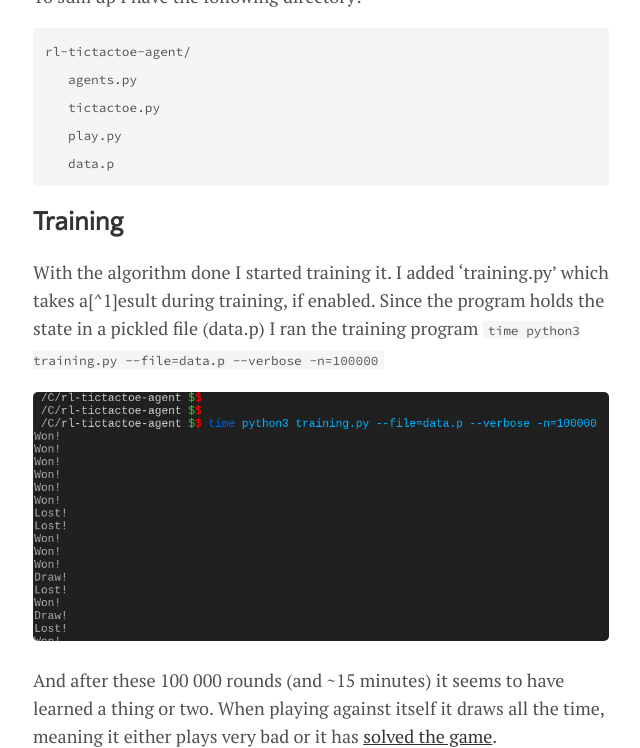
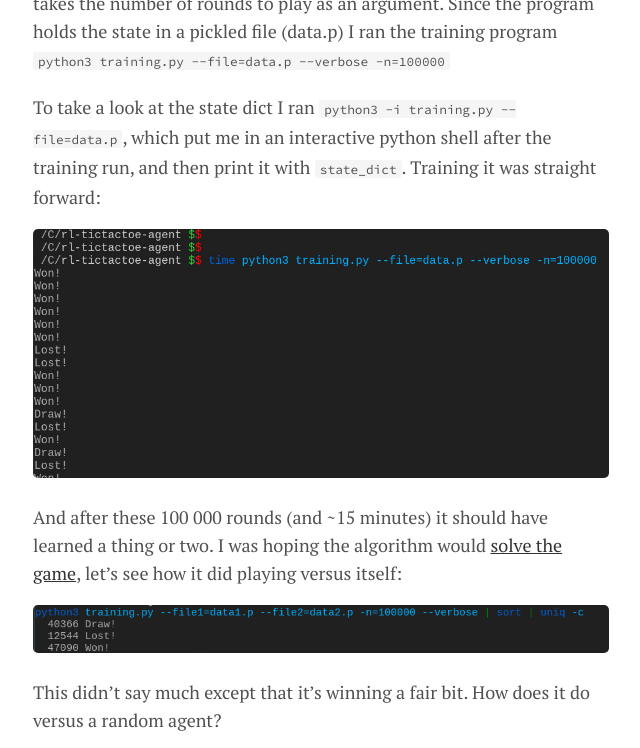
Before and after one commit to joalon/joalon.se, a Jekyll site: the page built from _posts/2020-04-06-Playing-tic-tac-toe-with-an-rl-agent.md, in a window 1280 px wide and 1400 px high, scrolled down 6008 px. Shown: the top 748 px of the window, without its empty margins (319-959 px from the left). Built offline with Jekyll 4.4.1, drawn with Linux system fonts in a browser that asks for light colours; nearby versions of some CDN libraries; comment, search, counter and statistics services are not loaded; some of the changed text lies outside the part shown; grey boxes are pictures that could not be loaded.

Commit message:
Add new post about reinforcement learning and tic tac toe

````diff
--- a/_posts/2020-02-15-Playing-tic-tac-toe-with-an-RL-agent.md
+++ b/_posts/2020-04-06-Playing-tic-tac-toe-with-an-rl-agent.md
@@ -16,11 +16,11 @@ You can check out the code on [my Github](https://github.com/joalon/rl-tictactoe
 ## Implementing the game
 First I needed to actually write the game the agent was going to play. I chose tic-tac-toe since it's an easy game which can be extended to later play on a 5-by-5 board which offers more tactical possibilities and doesn't draw as easily as the 3-by-3.
 
-Enter the class TicTacToe which holds the board state and has methods to manipulate it. The board is basically just a list of lists: `board = [[".", ".", "."], [".", ".", "."], [".", ".", "."]]`. I chose to represent state as something like FEN-position notation in chess, the first state is `3/3/3` and can look like this after a few moves: `1o1/xox/1x1`, and I
+Enter the class TicTacToe which holds the board state and has methods to manipulate it. The board is basically just a list of lists: `board = [[".", ".", "."], [".", ".", "."], [".", ".", "."]]`. I chose to represent state as something like FEN-position notation in chess, the first state is `3/3/3` and can look like this after a few moves: `1o1/xox/1x1`, which looks like this:
 
 ![TicTacToe state example](/images/rl-tictactoe-agent/state-example.jpg)
 
-This is encapsulated in the `TicTacToe` class, which has a move function as well as `game_ended` function which is called when a move ends in a winning/losing state. I put this class into a tictactoe.py module.
+This is encapsulated in the `TicTacToe` class, which has a move function as well as `game_ended` function which is called when a move ends in a winning/losing state. I put this class into the tictactoe.py module.
 
 To play it I added a HumanAgent class (inherits from TicTacToeAgent) which asks the player for input. These live in their own module, agents.py.
 
@@ -181,15 +179,24 @@ rl-tictactoe-agent/
 ```
 
 ## Training
-With the algorithm done I started training it. I added 'training.py' which takes a[^1]esult during training, if enabled. Since the program holds the state in a pickled file (data.p) I ran the training program `time python3 training.py --file=data.p --verbose -n=100000`
+With the algorithm done I started training it. I added 'training.py' which takes the number of rounds to play as an argument. Since the program holds the state in a pickled file (data.p) I ran the training program `python3 training.py --file=data.p --verbose -n=100000`
+
+To take a look at the state dict I ran `python3 -i training.py --file=data.p`, which put me in an interactive python shell after the training run, and then print it with `state_dict`. Training it was straight forward:
 
 ![Executing training program](/images/rl-tictactoe-agent/executing-training.jpg)
 
-And after these 100 000 rounds (and ~15 minutes) it seems to have learned a thing or two. When playing against itself it draws all the time, meaning it either plays very bad or it has [solved the game](https://en.wikipedia.org/wiki/Tic-tac-toe#Strategy).
+And after these 100 000 rounds (and ~15 minutes) it should have learned a thing or two. I was hoping the algorithm would [solve the game](https://en.wikipedia.org/wiki/Tic-tac-toe#Strategy), let's see how it did playing versus itself:
 
-![List of draws](/images/rl-tictactoe/list-of-draws.jpg)
+![Rl vs rl](/images/rl-tictactoe-agent/rl-vs-rl-stats.png)
 
-To take a look at the state dict I ran `python3 -i training.py --file=data.p`, which put me in an interactive python shell after the training run, and then print it with `state_dict`.
+This didn't say much except that it's winning a fair bit. How does it do versus a random agent?
+
+![RL vs Random](/images/rl-tictactoe-agent/rl-vs-random-stats.png)
+
+So it did fairly well. Let's see how random versus random plays:
+
+![Random vs random](/images/rl-tictactoe-agent/random-vs-random-stats.png)
+
 
 ## Summary
-I'd like to refactor this in the future by moving the game logic into static methods, but that is for another weekend project. Most of all I'm glad the agent worked and finally beat me in a game of tic-tac-toe!
+I'd have liked the algorithm to have solved the game and play draw against itself all the time but I've still got some studying to do regarding the reinforcement learning side. In the near future I'll try to refactor by moving the game logic into static methods and tweak the reward/value functions in the agent, but that is for another weekend project. At least it beat random!
````
Also changed, not shown: other parts of _posts/2020-04-06-Playing-tic-tac-toe-with-an-rl-agent.md (+1 -3 lines), images/rl-tictactoe-agent/random-vs-random-stats.png (added), images/rl-tictactoe-agent/rl-vs-random-stats.png (added), images/rl-tictactoe-agent/rl-vs-rl-stats.png (added).
